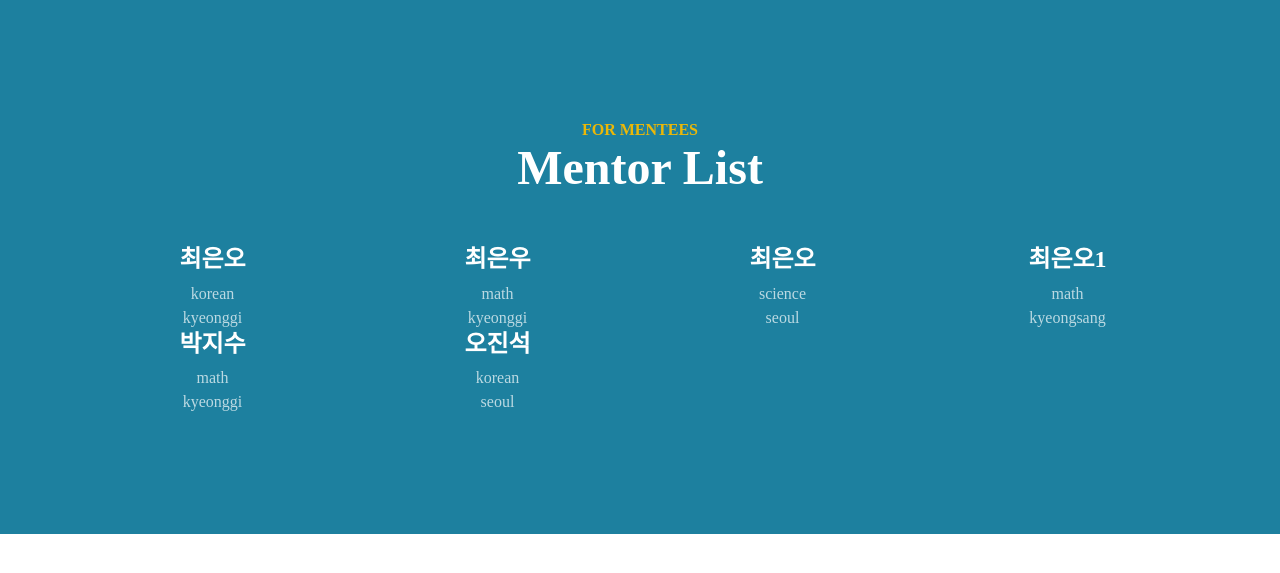
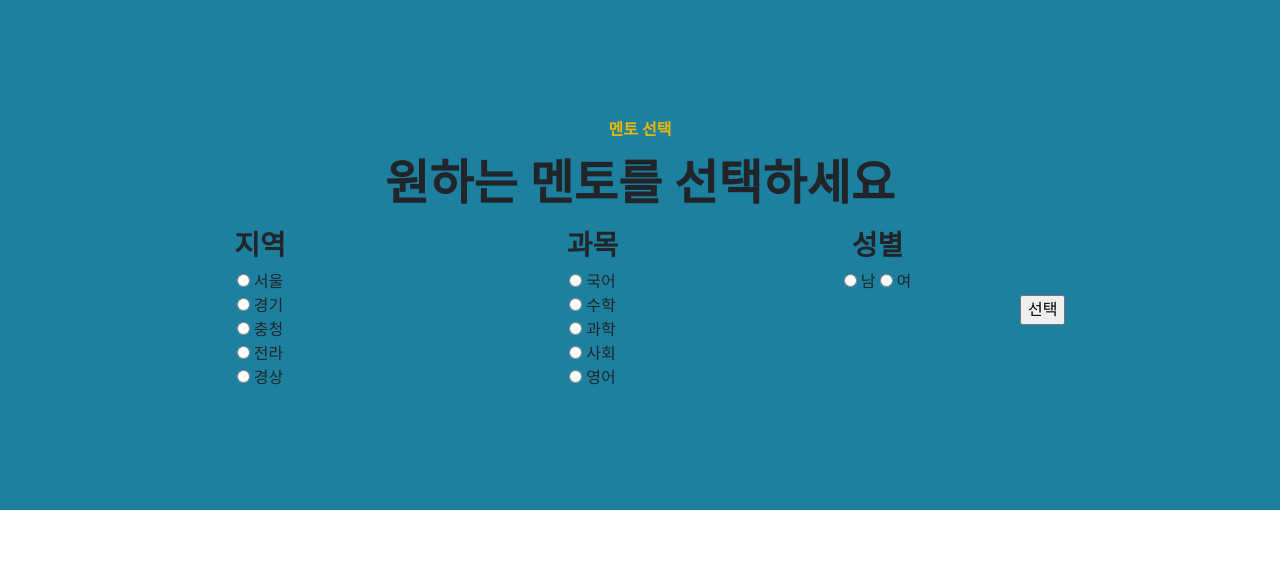
Before and after one commit to hyeonju9705/lions_edu, a Django app: page /users/list_mentor/ in a window 1280 px wide. Shown: the part 56-629 px from the top of the page. Run offline with Django 3.2, Linux system fonts and the light colour scheme; data comes from the database, SQL or seed files in the repository; both versions use the stored data as it was after the commit; parts of the project's set-up code (start-up, migrations or seed data) failed here and were passed over; some libraries are stand-ins or nearby versions; some web fonts are replaced.

Commit message:
more pages

```diff
--- a/lions_edu/static/css/custom.css
+++ b/lions_edu/static/css/custom.css
@@ -19,4 +19,22 @@
  h1{
      font-size:200px; text-align:center;
       font-family: 'S-CoreDream-9Black';
- }
+}
+
+.login_div{
+    text-align:center;
+    margin: 50px;
+}
+
+.div_select {
+    display: flex;
+    align-items: center;
+}
+
+.glyphicon-user{font-size:100px; color:orange;}
+@font-face { font-family: 'NanumSquareRound'; src: url('https://cdn.jsdelivr.net/gh/projectnoonnu/noonfonts_two@1.0/NanumSquareRound.woff') format('woff'); font-weight: normal; font-style: normal; }
+.col{font-family:'NanumSquareRound'; font-size:20px;}
+
+.img-mento {
+    margin-top:45px;
+}
--- a/users/models.py
+++ b/users/models.py
@@ -1,6 +1,7 @@
 from django.db import models
 from django import forms
 from django.core.validators import MaxValueValidator, MinValueValidator
+from django.contrib.auth import get_user_model
 # Create your models here.
 
 class Mentee(models.Model):
@@ -30,6 +31,7 @@ class Mentee(models.Model):
     subject = models.CharField(max_length=10, choices=subject_choices) #등록
     place = models.CharField(max_length=15, choices=place_choices) #등록
     grade = models.IntegerField(validators=[MinValueValidator(1), MaxValueValidator(5)])
+    user = models.ForeignKey(get_user_model(), on_delete="CASCADE", default=1)
 
     def __str__(self):
         return self.name
@@ -61,6 +63,8 @@ class Mentor(models.Model):
     place = models.CharField(max_length=15, choices=place_choices)
     license = models.FileField(upload_to='uploads/')
     text = models.TextField()
+    user = models.ForeignKey(get_user_model(), on_delete="CASCADE", default=1)
+
 
     def __str__(self):
         return self.name
--- a/users/templates/users/list_mentor.html
+++ b/users/templates/users/list_mentor.html
@@ -1,8 +1,6 @@
 {% extends 'base.html' %}
 {% load staticfiles %}
 {% block content %}
-
-
 
 
  <section class="content-section bg-primary text-white text-center" id="services">
@@ -13,14 +11,16 @@
       </div>
 
       <div class="row">
-           {% for mentor in mentors %}
+           {% for mentor in mentor_set %}
         <div class="col-lg-3 col-md-6 mb-5 mb-lg-0">
-          <span class="glyphicon glyphicon-user" aria-hidden="true"></span>
-          <h4>
+          <span class="service-icon rounded-circle mx-auto mb-3">
+          <i class="icon-user"></i>
+          </span>
+          <h3>
             <strong>{{ mentor.name }}</strong>
-          </h4>
+          </h3>
           <p class="text-faded mb-0">{{ mentor.subject }}</p>
-          <p class="text-faded mb-0">{{ mentor.place }}</p>
+          <p class="text-faded mb-0, text-warning">{{ mentor.place }}</p>
 
 
         </div>
--- a/users/templates/users/login_mentor.html
+++ b/users/templates/users/login_mentor.html
@@ -8,7 +8,8 @@
 <br>
 {% endif %}
 
-<h1>Login</h1>
+<h3 style="text-align: center">Login</h3>
+<div class="login_div">
 
     <form method="POST" action="{% url 'login_mentor'%}">
 
@@ -27,5 +28,6 @@
         <br>
     </form>
     <a href="{% url 'signup_mentor' %}"><input class="btn btn-primary" type="submit" value="Sign-up"></a>
+</div>
 
 {% endblock %}
--- /dev/null
+++ b/users/templates/users/main.mentee.html
@@ -0,0 +1 @@
+<h3>123123</h3>
--- a/users/templates/users/srcfilter.html
+++ b/users/templates/users/srcfilter.html
@@ -4,43 +4,56 @@
 <section class="content-section bg-primary text-center" id="services">
     <div class="container">
       <div class="content-section-heading">
-        <h3 class="text-secondary mb-3">검색필터</h3>
-        <h2 class="mb-5">원하는 멘토를 선택하세요</h2>
+        <h3 class="text-secondary mb-3">멘토 선택</h3>
+        <h2 class="mb-3">원하는 멘토를 선택하세요</h2>
       </div>
       <div class="row">
-        <div class="col-lg-3 col-md-6 mb-5 mb-lg-0">
 
-          <h4>
+        <div class="col-lg-4 col-md-6 mb-5 mb-lg-0">
+        <form action="{% url 'srcfilter' %}" method="POST">
+             {% csrf_token %}
+          <h3>
             <strong>지역</strong>
-          </h4>
+          </h3>
+
           <span class="caption-content">
-                <form action="" method="POST">
-                   {% csrf_token %}
-                  <input type="checkbox" name="options" id="option1" value="">  오스트리아
-                  <input type="checkbox" name="options" id="option2" value="">  크로아티아
-                  <input type="checkbox" name="options" id="option3" value="">  체코
-                  <input type="checkbox" name="options" id="option2" value="">  헝가리
-                  <input type="hidden" name="ran_nation" value={{selected_pic}}>
-                  <input type="hidden" name="redirect_path" value={{request.path}}>
-                  <input type="submit" value="선택">
-                </form>
-              </span>
-          <p class="text-faded mb-0">Looks great on any screen size!</p>
+              <center><input type="radio" name="loc" id="loc1" value="seoul">  서울 </center>
+              <center><input type="radio" name="loc" id="loc2" value="kyeonggi">  경기 </center>
+              <center><input type="radio" name="loc" id="loc3" value="chungcheong">  충청 </center>
+              <center><input type="radio" name="loc" id="loc4" value="jeonra">  전라 </center>
+              <center><input type="radio" name="loc" id="loc5" value="kyeongsang">  경상</center>
+          </span>
+
         </div>
         <div class="col-lg-3 col-md-6 mb-5 mb-lg-0">
 
-          <h4>
+          <h3>
             <strong>과목</strong>
-          </h4>
-          <p class="text-faded mb-0">Freshly redesigned for Bootstrap 4.</p>
+          </h3>
+          <span class="caption-content">
+            <center>  <input type="radio" name="sub" id="sub1" value="korean">  국어 </center>
+            <center>  <input type="radio" name="sub" id="sub2" value="math">  수학 </center>
+            <center>  <input type="radio" name="sub" id="sub3" value="science">  과학 </center>
+            <center>  <input type="radio" name="sub" id="sub4" value="society">  사회 </center>
+            <center>  <input type="radio" name="sub" id="sub5" value="english">  영어 </center>
+         </span>
+
         </div>
         <div class="col-lg-3 col-md-6 mb-5 mb-md-0">
 
-          <h4>
+          <h3>
             <strong>성별</strong>
-          </h4>
-
+          </h3>
+           <span class="caption-content">
+              <input type="radio" name="gender" id="gender1" value="man">  남
+              <input type="radio" name="gender" id="gender2" value="woman">  여
+           </span>
         </div>
+        <br>
+        <div class="div_select">
+          <input type="submit" value="선택">
+        </div>
+        </form>
       </div>
     </div>
   </section>
--- a/users/urls.py
+++ b/users/urls.py
@@ -3,12 +3,12 @@ from django.urls import path, include
 from django.conf import settings
 from . import views
 urlpatterns = [
-    path('list_mentor/', views.list_mentor, name="list_mentor"),
+    path('list_mentor/', views.srcfilter, name="srcfilter"),
     path('srcfilter/', views.srcfilter, name="srcfilter"),
     path('login_mentee/',views.login_mentee, name="login_mentee"),
     path('login_mentor/',views.login_mentor, name="login_mentor"),
     path('signup_mentee/', views.signup_mentee, name="signup_mentee"),
     path('signup_mentor/', views.signup_mentor, name="signup_mentor"),
     path('main_mentor/', views.main_mentor, name="main_mentor"),
-
+    path('lesson/', views.lesson, name="lesson"),
 ]
--- a/users/views.py
+++ b/users/views.py
@@ -1,19 +1,19 @@
 from django.shortcuts import render, redirect
 from django.contrib.auth.models import User
+#from django.contrib.auth import get_user_Mentee, get_Mentor
 from django.contrib import auth
 from .models import Mentee
 from .models import Mentor
 # Create your views here.
 
-def list_mentor(request):
-    mentors = Mentor.objects.all()
-    return render(request, 'users/list_mentor.html', {"mentors": mentors})
+#def list_mentor(request):
+ #   mentors = Mentor.objects.all()
+  #  return render(request, 'users/list_mentor.html', {"mentors": mentors})
 
 def signup_mentor(request):
     if request.method == 'POST':
         if request.POST['password1'] == request.POST['password2']:
-            user = User.objects.create_user(
-                request.POST['username'], password=request.POST['password1'])
+            mentor = Mentor.objects.create(name=request.POST['username'], password=request.POST['password1'])
             auth.login(request, user)
             return redirect('login_mentor')
     return render(request, 'users/signup_mentor.html')
@@ -26,7 +26,7 @@ def login_mentor(request):
         user = auth.authenticate(request, username=username, password=password)
         if user is not None:
             auth.login(request, user)
-            return redirect('home')
+            return redirect('main_mentor')
         else:
             return render(request, 'users/login_mentor.html', {'error': 'username or password is incorrect.'})
     else:
@@ -43,21 +43,23 @@ def logout_mentor(request):
 def signup_mentee(request):
     if request.method == 'POST':
         if request.POST['password1'] == request.POST['password2']:
-            user = User.objects.create_user(
-                request.POST['username'], password=request.POST['password1'])
+            mentee = Mentee.objects.create(name = request.POST['username'], password = request.POST['password1'])
             auth.login(request, user)
             return redirect('login_mentee')
     return render(request, 'users/signup_mentee.html')
+
+
+
 
 
 def login_mentee(request):
     if request.method == 'POST':
         username = request.POST['username']
         password = request.POST['password']
-        user = auth.authenticate(request, username=username, password=password)
-        if user is not None:
+        mentee = auth.authenticate(request, username=username, password=password)
+        if mentee is not None:
             auth.login(request, user)
-            return redirect('home')
+            return redirect('main_mentee')
         else:
             return render(request, 'users/login_mentee.html', {'error': 'username or password is incorrect.'})
     else:
@@ -71,8 +73,25 @@ def logout_mentee(request):
 
 
 def srcfilter(request):
+    if request.method == 'POST':
+        loc = request.POST['loc']
+        sub = request.POST.get('sub')
+        gender = request.POST.get('gender')
+
+        mentor_set = Mentor.objects.filter(
+            place = loc
+        ).filter(
+            subject = sub
+        ).filter(
+            gender = gender
+        )
+        return render(request, 'users/list_mentor.html', {'mentor_set': mentor_set})
     return render(request, 'users/srcfilter.html')
 
 
 def main_mentor(request):
     return render(request, 'users/main_mentor.html')
+
+
+def lesson(request):
+    return render(request, 'users/lesson.html')
```
Also changed, not shown: lions_edu/templates/lions_edu/teacher_detail.html (added, +37 -0 lines), db.sqlite3, media/uploads/ADSP_접수확인서.JPG (added), media/uploads/스크린샷_2019-05-05_오후_3.18.39.png (added), users/migrations/0005_auto_20190506_0033.py (added), users/templates/users/lesson.html (added). Lines whose indentation alone changed are shown as unchanged.
